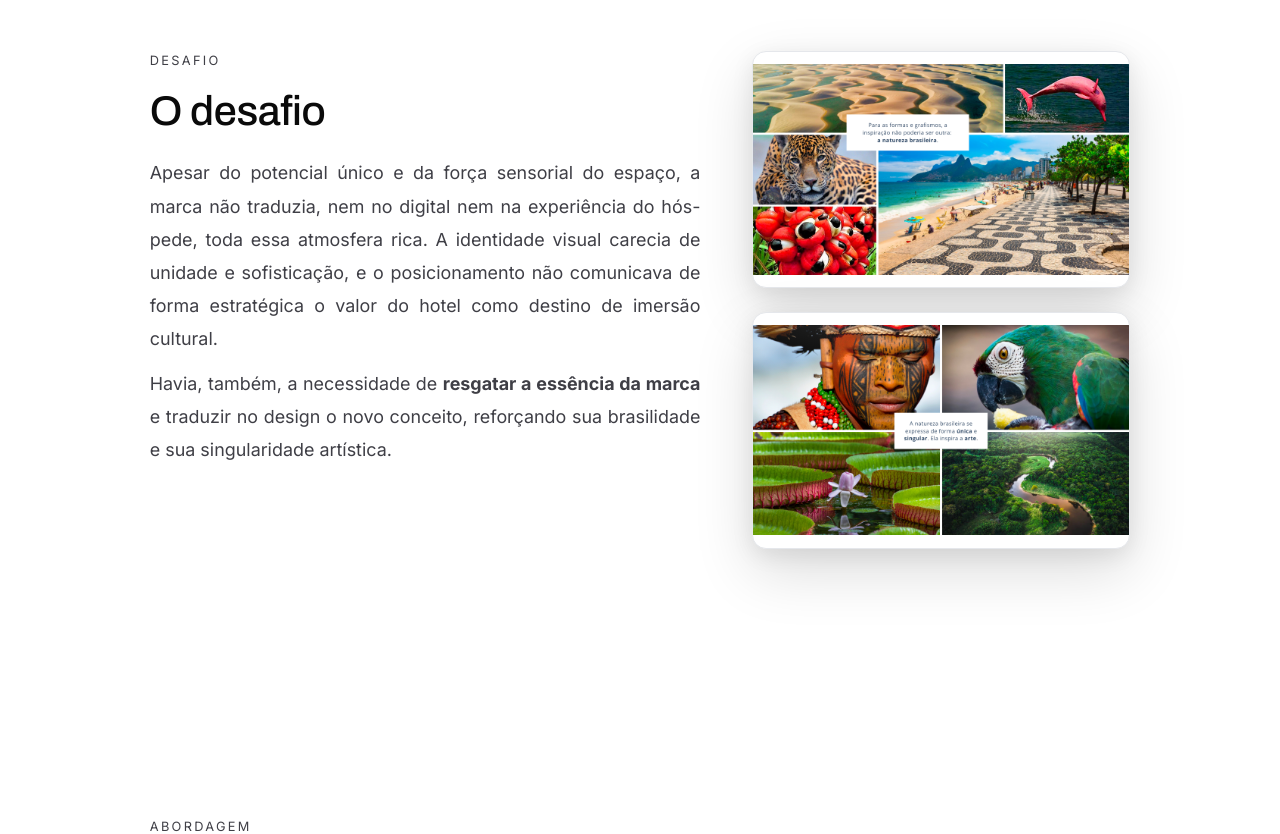
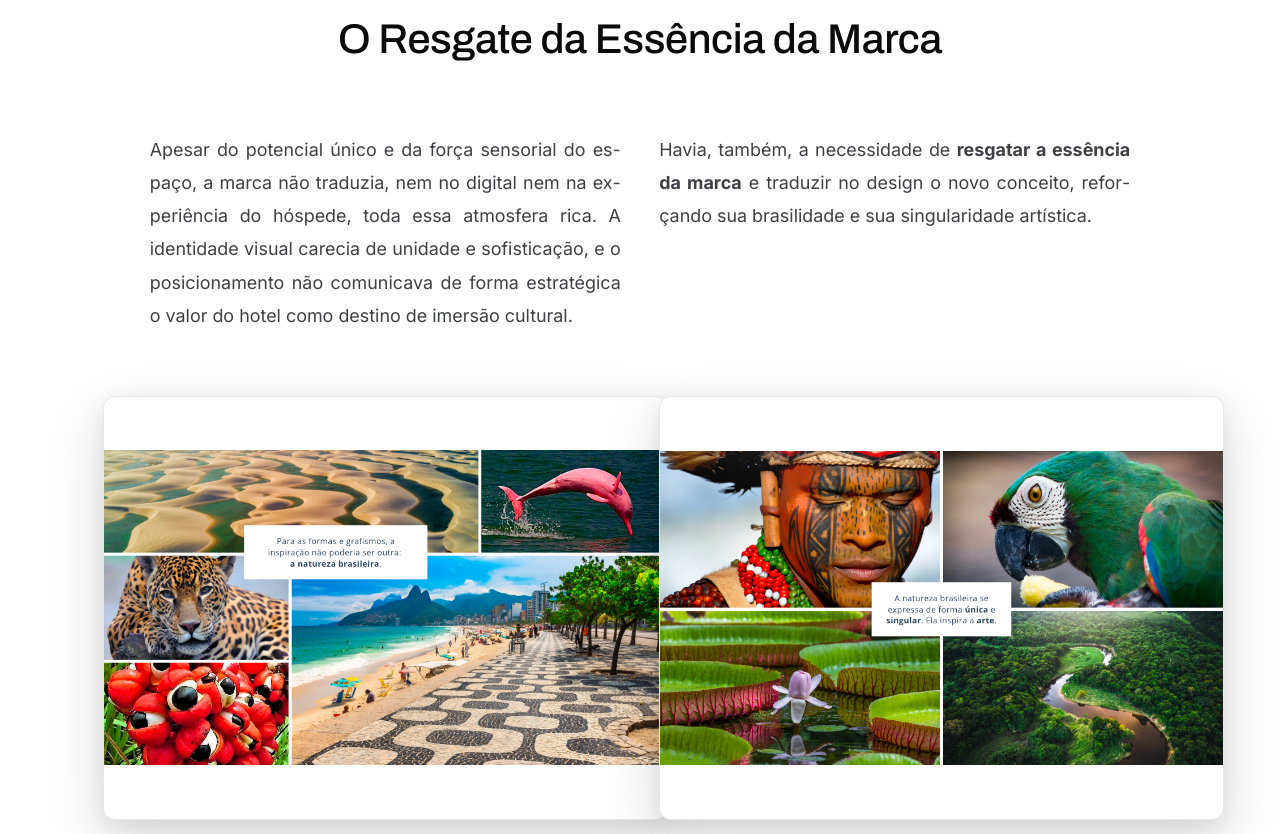
Before and after one commit to osanaizera/casa-flora-site, a Next.js app: page /cases/insolito in a window 1280 px wide. Shown: the part 1700-2534 px from the top of the page. Built offline with nearby package versions, Linux system fonts and the light colour scheme.

Commit message:
layout(case/insolito - Desafio): imagens lado a lado com bleed por coluna; manter texto dividido (esquerda/direita)

```diff
--- a/src/app/cases/[slug]/page.tsx
+++ b/src/app/cases/[slug]/page.tsx
@@ -109,26 +109,40 @@ export default async function CaseDetail({ params }: { params: Promise<RoutePara
         {/* Desafio */}
         <section id="desafio" className="case-screen case-screen--spacious case-screen--compact">
           <div className="case-screen__container">
-            <div className="case-grid case-grid--divided case-grid--left7">
-              <div className="case-grid__left">
-                <div className="case-screen__content">
-                  <div className="case-eyebrow">DESAFIO</div>
-                  <h2 className="case-screen__title">O desafio</h2>
-                  <p className="case-screen__body">Apesar do potencial único e da força sensorial do espaço, a marca não traduzia, nem no digital nem na experiência do hóspede, toda essa atmosfera rica. A identidade visual carecia de unidade e sofisticação, e o posicionamento não comunicava de forma estratégica o valor do hotel como destino de imersão cultural.</p>
-                  <p className="case-screen__body">Havia, também, a necessidade de <strong>resgatar a essência da marca</strong> e traduzir no design o novo conceito, reforçando sua brasilidade e sua singularidade artística.</p>
-                </div>
+
+            {/* Título centralizado */}
+            <div className="case-screen__content" style={{ textAlign: 'center', marginBottom: '3rem' }}>
+              <div className="case-eyebrow">DESAFIO</div>
+              <h2 className="case-screen__title">O Resgate da Essência da Marca</h2>
+            </div>
+
+            {/* Texto em duas colunas justificadas */}
+            <div className="case-text-columns" style={{ marginBottom: '4rem' }}>
+              <div className="case-text-column">
+                <p className="case-screen__body">Apesar do potencial único e da força sensorial do espaço, a marca não traduzia, nem no digital nem na experiência do hóspede, toda essa atmosfera rica. A identidade visual carecia de unidade e sofisticação, e o posicionamento não comunicava de forma estratégica o valor do hotel como destino de imersão cultural.</p>
               </div>
-              <div className="case-grid__right">
-                <div className="case-stack">
-                  {[
-                    { src: '/images/cases/insolito/Captura de Tela 2025-08-13 às 09.49.51.png', alt: 'Desafio 1' },
-                    { src: '/images/cases/insolito/Captura de Tela 2025-08-13 às 09.50.00.png', alt: 'Desafio 2' },
-                  ].map((g, idx) => (
-                    <div key={idx} className="case-frame case-frame--landscape case-frame--centered case-elevate">
-                      <Image src={g.src} alt={g.alt} fill />
-                    </div>
-                  ))}
-                </div>
+              <div className="case-text-column">
+                <p className="case-screen__body">Havia, também, a necessidade de <strong>resgatar a essência da marca</strong> e traduzir no design o novo conceito, reforçando sua brasilidade e sua singularidade artística.</p>
+              </div>
+            </div>
+
+            {/* Imagens lado a lado */}
+            <div className="case-images-grid">
+              <div className="case-frame case-frame--compact case-frame--bleed-left case-elevate">
+                <Image
+                  src="/images/cases/insolito/Captura de Tela 2025-08-13 às 09.49.51.png"
+                  alt="O poder do ambiente mágico - Mago"
+                  fill
+                  style={{ objectFit: 'cover' }}
+                />
+              </div>
+              <div className="case-frame case-frame--compact case-frame--bleed-right case-elevate">
+                <Image
+                  src="/images/cases/insolito/Captura de Tela 2025-08-13 às 09.50.00.png"
+                  alt="Inspiração para se sentir mais criativo - Criativo"
+                  fill
+                  style={{ objectFit: 'cover' }}
+                />
               </div>
             </div>
           </div>
--- a/src/app/globals.css
+++ b/src/app/globals.css
@@ -1781,6 +1781,8 @@ body {
 .case-frame::after { content: ''; position: absolute; inset: 0; background: radial-gradient(60% 50% at 20% 0%, rgba(255,255,255,0.15), transparent 60%); pointer-events: none; }
 .case-frame--landscape { aspect-ratio: 16/10; }
 .case-frame--portrait { aspect-ratio: 3/4; }
+.case-frame--bleed-left { width: 120%; margin-left: -10%; }
+.case-frame--bleed-right { width: 120%; margin-right: -10%; margin-left: auto; }
 .case-frame--wide { aspect-ratio: 21/9; }
 .case-frame > img, .case-frame > span > img { object-fit: contain !important; }
 
@@ -2227,6 +2229,41 @@ body {
 
 .case-text-narrow p {
   text-align: justify;
+}
+
+/* Case text columns for two-column layout */
+.case-text-columns {
+  display: grid;
+  grid-template-columns: 1fr 1fr;
+  gap: clamp(24px, 3vw, 40px);
+}
+
+.case-text-column p {
+  text-align: justify;
+}
+
+/* Case images grid for side-by-side images */
+.case-images-grid {
+  display: grid;
+  grid-template-columns: 1fr 1fr;
+  gap: clamp(24px, 3vw, 40px);
+  overflow: visible;
+}
+
+/* Case grid equal columns */
+.case-grid--equal {
+  display: grid;
+  grid-template-columns: 1fr 1fr;
+  gap: 4rem;
+  align-items: start;
+}
+
+/* Compact frame for smaller image cards */
+.case-frame--compact {
+  aspect-ratio: 4/3;
+  border-radius: 12px;
+  overflow: hidden;
+  position: relative;
 }
 
 @media (max-width: 768px) {
```
Also changed, not shown: public/images/cases/insolito/desafio1.png (renamed from public/images/cases/insolito/Captura de Tela 2025-08-13 às 09.48.54.png), public/images/cases/insolito/desafio2.png (renamed from public/images/cases/insolito/Captura de Tela 2025-08-13 às 09.49.03.png).
